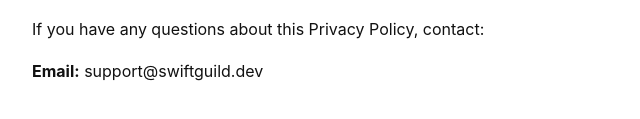
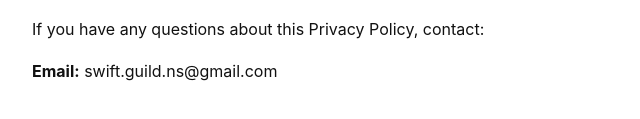
Before and after one commit to swift-guild/swiftguild.github.io, a plain HTML site: page index.html in a window 1280 px wide. Shown: the part 1272-1391 px from the top of the page, 208-848 px from the left. Drawn offline with Linux system fonts and the light colour scheme.

Commit message:
Update contact email in Privacy Policy

```diff
--- a/index.html
+++ b/index.html
@@ -46,7 +46,7 @@
 
 <h2>7. Contact</h2>
 <p>If you have any questions about this Privacy Policy, contact:</p>
-<p><strong>Email:</strong> support@swiftguild.dev</p>
+<p><strong>Email:</strong> swift.guild.ns@gmail.com</p>
 
 </body>
 </html>
```
